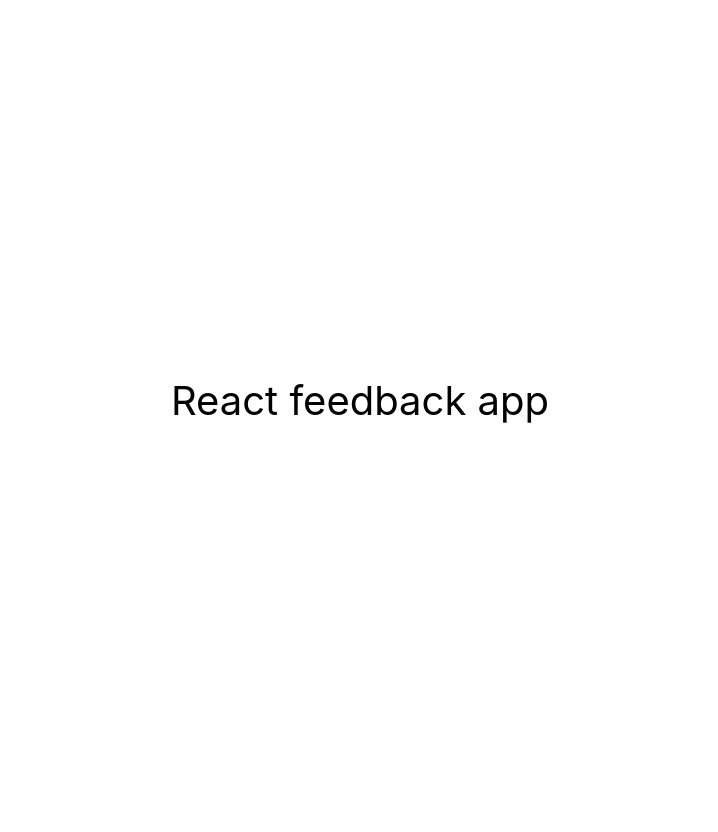
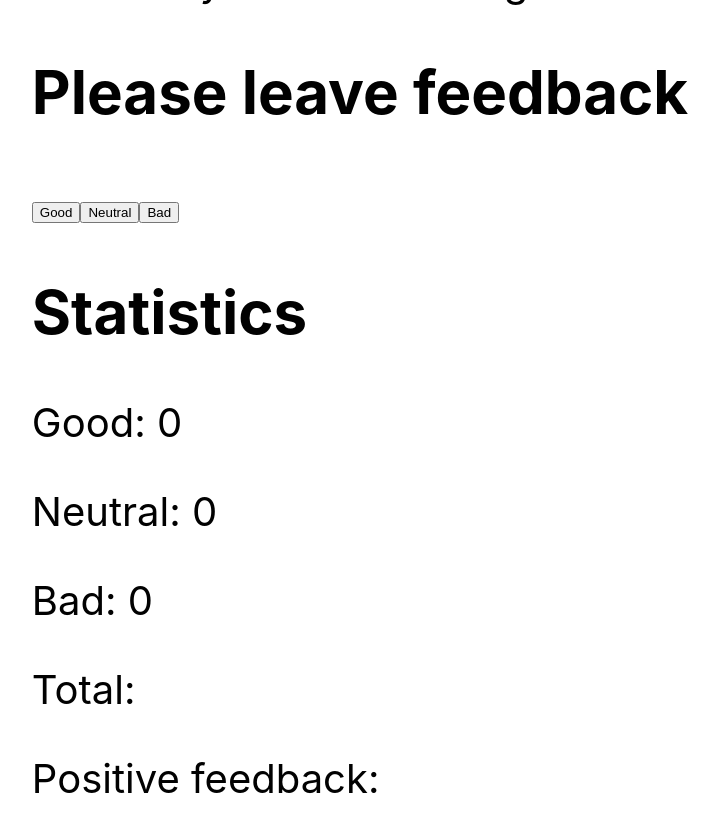
Before and after one commit to MelnykovSV/goit-react-hw-02-feedback, a React (Create React App) app: page / in a window 1280 px wide. Shown: the top 832 px of the page, without its empty margins (280-998 px from the left). Before the commit the page ends 800 px from the top, so only its background shows below. Built offline with nearby package versions, Linux system fonts and the light colour scheme.

Commit message:
Feedback start

```diff
--- a/src/components/App.tsx
+++ b/src/components/App/App.tsx
@@ -1,3 +1,4 @@
+import { FeedbackWidget } from '../FeedbackWidget/FeedbackWidget';
 export const App = () => {
   return (
     <div
@@ -10,7 +11,7 @@
         color: '#010101',
       }}
     >
-      React feedback app
+      <FeedbackWidget></FeedbackWidget>
     </div>
   );
 };
--- /dev/null
+++ b/src/components/FeedbackWidget/FeedbackWidget.tsx
@@ -0,0 +1,69 @@
+import React, { Component } from 'react';
+// interface IClickEvent {
+//   _reactName: 'string';
+//   type: 'string';
+// }
+
+export class FeedbackWidget extends Component {
+  static defaultProps = {
+    goodDefault: 0,
+    neutralDefault: 0,
+    badDefault: 0,
+  };
+
+  state = {
+    good: this.props.goodDefault,
+    neutral: this.props.neutralDefault,
+    bad: this.props.badDefault,
+  };
+
+  handleGoodResponse = e =>
+    this.setState(prevState => ({ good: prevState.good + 1 }));
+  handleNeutralResponse = e =>
+    this.setState(prevState => ({ neutral: prevState.neutral + 1 }));
+  handleBadResponse = e =>
+    this.setState(prevState => ({ bad: prevState.bad + 1 }));
+
+  render() {
+    console.log(this.state);
+    return (
+      <section>
+        This is my Feedback Widget
+        <h1 className="feedback-title">Please leave feedback</h1>
+        <div className="buttons-container">
+          <button
+            type="button"
+            className="button-good"
+            onClick={this.handleGoodResponse}
+          >
+            Good
+          </button>
+          <button
+            type="button"
+            className="button-neutral"
+            onClick={this.handleNeutralResponse}
+          >
+            Neutral
+          </button>
+          <button
+            type="button"
+            className="button-bad"
+            onClick={this.handleBadResponse}
+          >
+            Bad
+          </button>
+        </div>
+        <div className="statistics-container">
+          <h2 className="statistics-title">Statistics</h2>
+          <div className="statistics-body">
+            <p className="response-good">Good: {this.state.good}</p>
+            <p className="response-neutral">Neutral: {this.state.neutral}</p>
+            <p className="response-bad">Bad: {this.state.bad}</p>
+            <p className="response-total">Total: {}</p>
+            <p className="positive-persentage">Positive feedback: {}</p>
+          </div>
+        </div>
+      </section>
+    );
+  }
+}
--- a/src/index.js
+++ b/src/index.js
@@ -1,6 +1,6 @@
 import React from 'react';
 import ReactDOM from 'react-dom/client';
-import { App } from './components/App';
+import { App } from './components/App/App';
 import './index.css';
 
 ReactDOM.createRoot(document.getElementById('root')).render(
```
